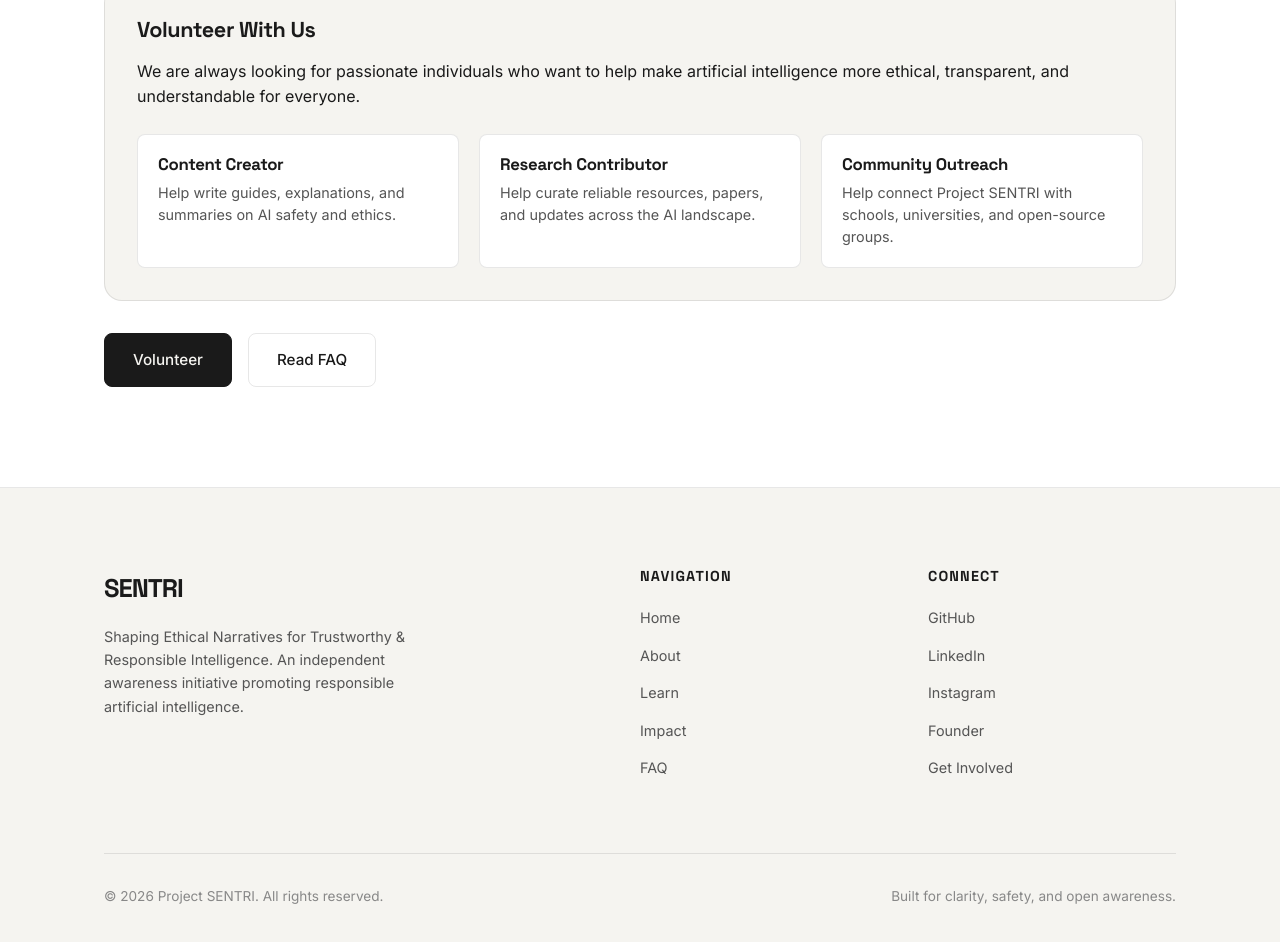
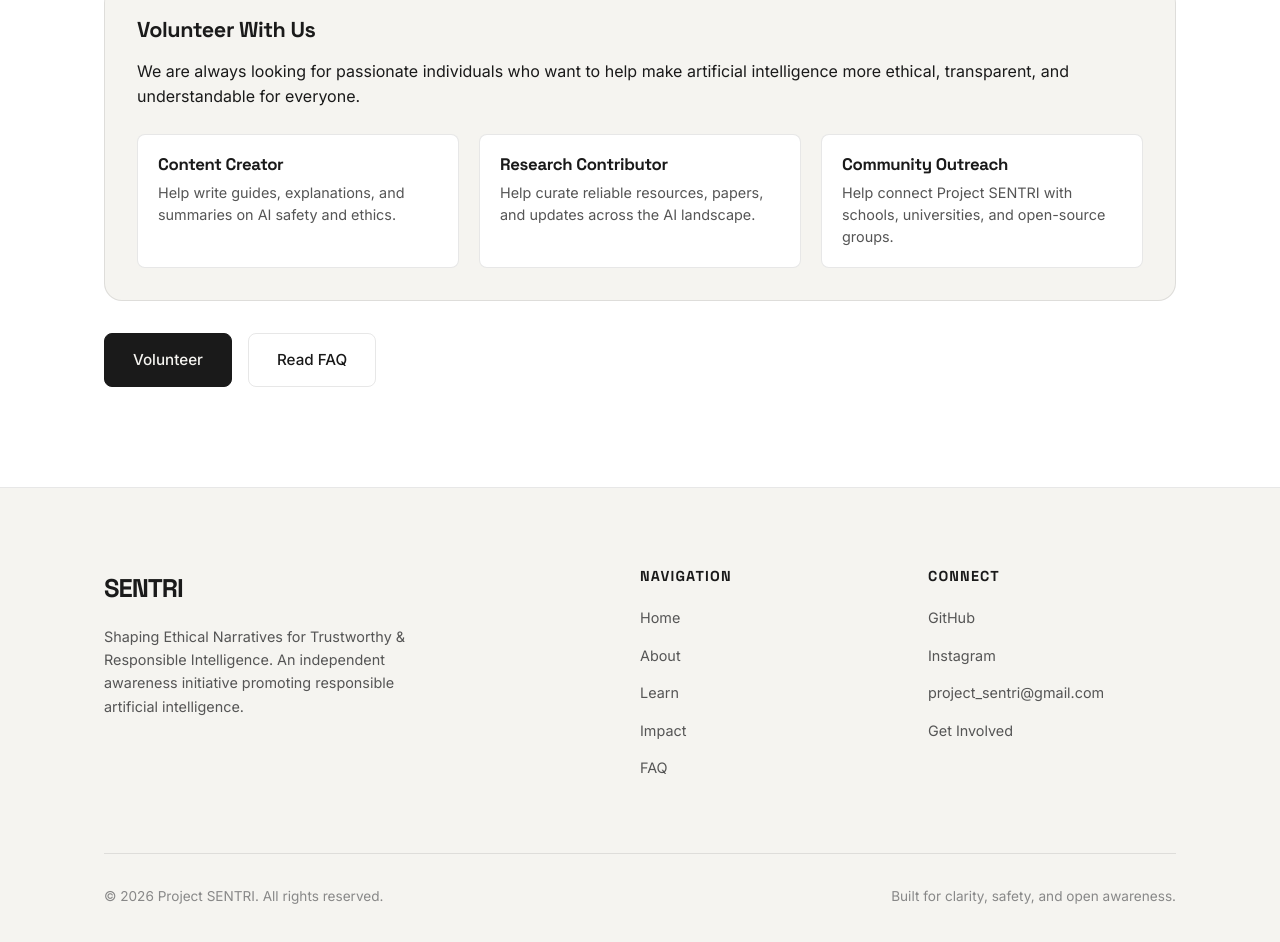
Before and after one commit to Project-SENTRI/project-sentri.github.io, a plain HTML site: page index.html in a window 1280 px wide. Shown: the part 3581-4523 px from the top of the page. Drawn offline with Linux system fonts and the light colour scheme.

Commit message:
Update index.html

```diff
--- a/index.html
+++ b/index.html
@@ -698,9 +698,8 @@
           <h4>Connect</h4>
           <ul>
             <li><a href="https://github.com/Project-SENTRI" target="_blank" rel="noopener">GitHub</a></li>
-            <li><a href="https://linkedin.com" target="_blank" rel="noopener">LinkedIn</a></li>
             <li><a href="https://instagram.com" target="_blank" rel="noopener">Instagram</a></li>
-            <li><a href="https://www.linkedin.com/in/rida-fatima-khan-5b9075362/" target="_blank" rel="noopener">Founder</a></li>
+            <li><a href="mailto:project_sentri@gmail.com">project_sentri@gmail.com</a></li>
             <li><a href="#involved">Get Involved</a></li>
           </ul>
         </div>
```
